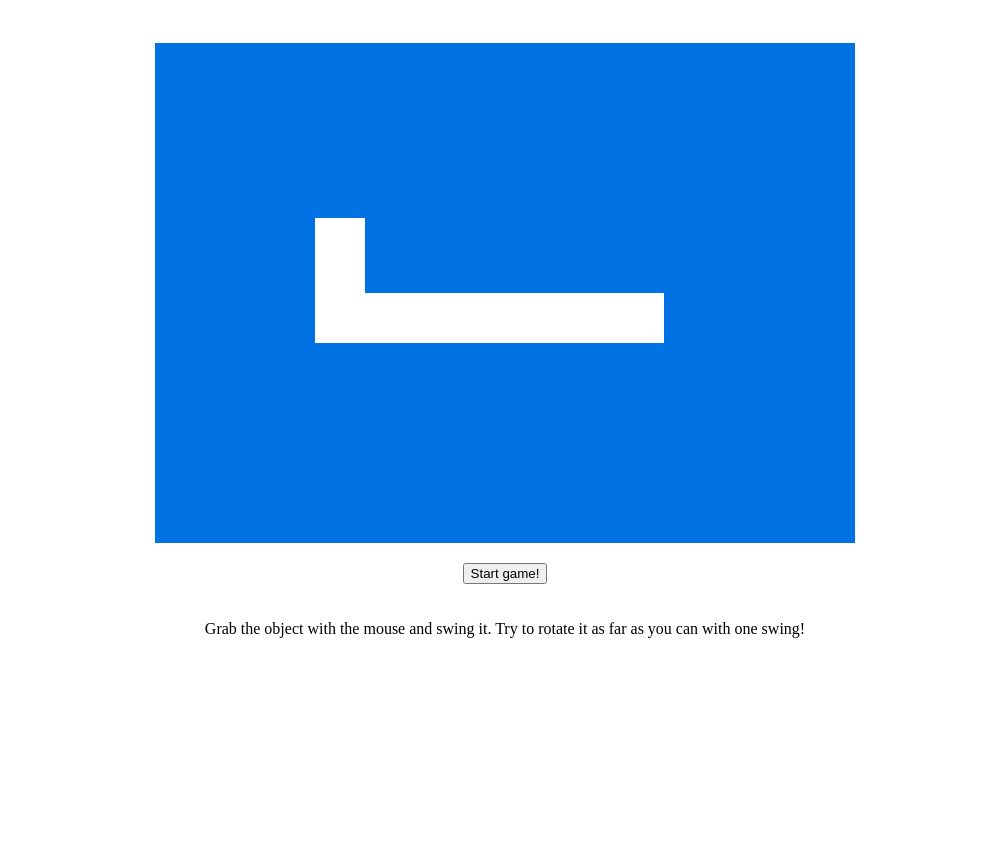
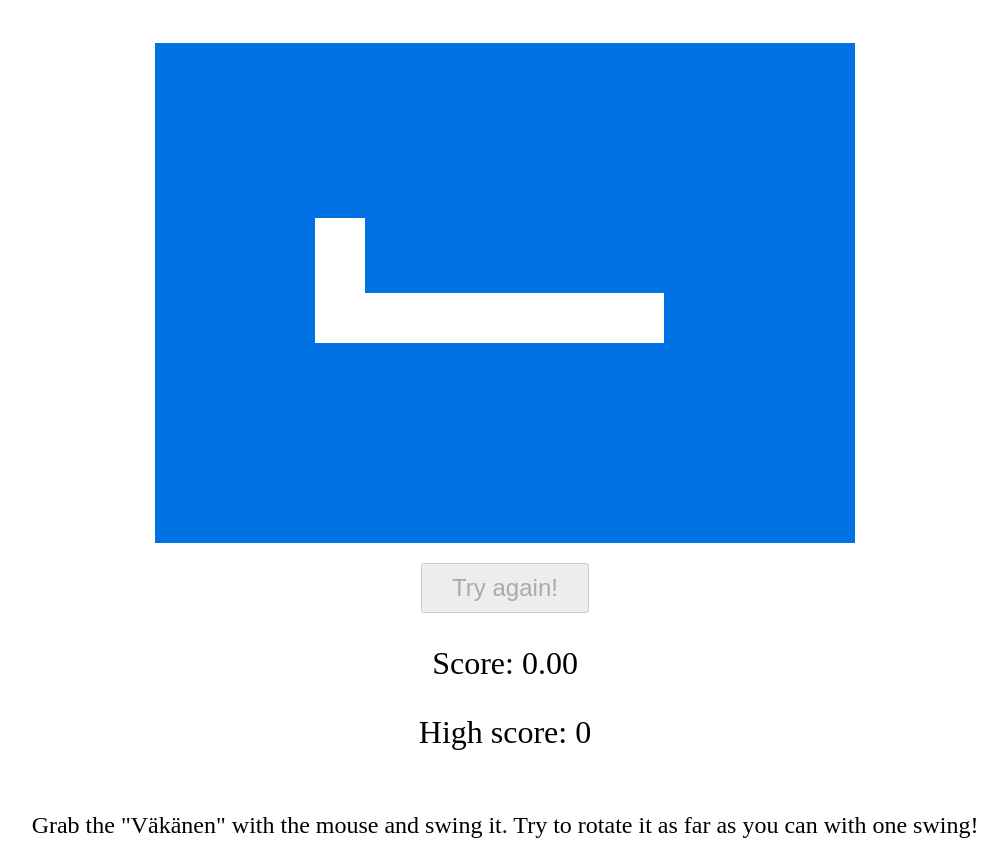
Before and after one commit to ousou/rotation-game, a plain HTML site: page index.html in a window 1280 px wide. Both pictures are taken after a click on the button "Start game!". Shown: the part 79-942 px from the top of the page, without its empty margins (135-1142 px from the left). Before the commit the page ends 800 px from the top, so only its background shows below. Drawn offline with Linux system fonts and the light colour scheme.

Commit message:
Show score and high score!

```diff
--- a/css/style.css
+++ b/css/style.css
@@ -19,9 +19,36 @@
 }
 
 .info {
-    padding-top: 20px;
+    padding-top: 5px;
     display: block;
     margin: 0 auto;
     text-align: center;
     visibility: hidden;
+    font-size: 150%;
 }
+
+.score {
+    font-size: 200%;
+    visibility: hidden;
+}
+
+button {
+  background: #ededed;
+  border: 1px solid #ccc;
+  padding: 10px 30px;
+  border-radius: 3px;
+  cursor: pointer;
+  font-size: 150%;
+}
+
+button:active {
+  background: #e5e5e5;
+  -webkit-box-shadow: inset 0px 0px 5px #c1c1c1;
+     -moz-box-shadow: inset 0px 0px 5px #c1c1c1;
+          box-shadow: inset 0px 0px 5px #c1c1c1;
+   outline: none;
+}
+
+#tryAgain {
+  visibility:hidden;
+}
--- a/index.html
+++ b/index.html
@@ -14,8 +14,12 @@
         <container class="settings">
             <button type="button" id="start" onclick="startGame();">Start game!</button>
         </container>
+        <container class="score">
+            <p id="scoreShower">Score: 0</p>
+            <p id="highScoreShower">High score: 0</p>
+        </container>
         <container class="info">
-            <p>Grab the object with the mouse and swing it. Try to rotate it as far as you can with one swing!</p>
+            <p>Grab the "Väkänen" with the mouse and swing it. Try to rotate it as far as you can with one swing!</p>
         </container>
     </body>
 
--- a/js/game.js
+++ b/js/game.js
@@ -17,12 +17,14 @@ game.vakanen.color = "#FFFFFF";
 game.vakanen.current_rotation_deg = 0;
 
 game.constants = {};
-game.constants.friction = 0.95;
+game.constants.friction = 0.96;
 game.constants.update_delay_ms = 15;
 
 game.state = {};
 game.state.mouse_down_inside = false;
 game.state.hit_done = false;
+game.state.score = 0;
+game.state.high_score = 0;
 
 
 document.addEventListener("DOMContentLoaded", startAnimation, false);
@@ -46,9 +48,19 @@ function startGame() {
         info[i].style.visibility = "visible";
     }
 
+    document.getElementById("start").innerText = "Try again!";
+    document.getElementById("start").disabled = true;
+
+    var score = document.getElementsByClassName("score");
+
+    for (var i = 0; i < score.length; i ++) {
+        score[i].style.visibility = "visible";
+    }
+
     game.canvas.onmousedown = checkMouseDown;
     game.canvas.onmousemove = checkMouseMove;
     game.canvas.onmouseup = checkMouseUp;
+    updateScore(0, 0);
 }
 
 function monitorHit() {
@@ -83,7 +95,7 @@ function checkMouseUp(e) {
     game.state.hit_done = true;
     game.state.mouse_down_inside = false;
     speed = game.state.mouse_current_y - game.state.mouse_prev_y;
-    console.log("speed " + speed);
+    game.state.release_deg = game.vakanen.current_rotation_deg;
     setTimeout(function() {animateHit(speed);}, 10);
 }
 
@@ -93,13 +105,28 @@ function sleep(ms) {
 
 async function animateHit(speed) {
     movement = speed * 0.5;
+    console.log("rotation_deg " + game.vakanen.current_rotation_deg);
     while (Math.abs(movement) > 0.1) {
         game.vakanen.current_rotation_deg += movement;
         drawRotatedVakanen();
         movement *= game.constants.friction;
+        updateScore(game.vakanen.current_rotation_deg, game.state.release_deg);
         await sleep(game.constants.update_delay_ms);
     }
     game.state.hit_done = false;
+    console.log("rotation_deg " + game.vakanen.current_rotation_deg);
+    document.getElementById("start").disabled = false;
+    if (game.state.score > game.state.high_score) {
+      game.state.high_score = game.state.score;
+      document.getElementById("highScoreShower").innerHTML = "High score: " + game.state.high_score;
+    }
+}
+
+function updateScore(rotation_deg, original_deg) {
+    score = Math.abs(rotation_deg - original_deg) / 360;
+    score = score.toFixed(2);
+    game.state.score = score;
+    document.getElementById("scoreShower").innerHTML = "Score: " + score;
 }
 
 function checkMouseMove(e) {
```
